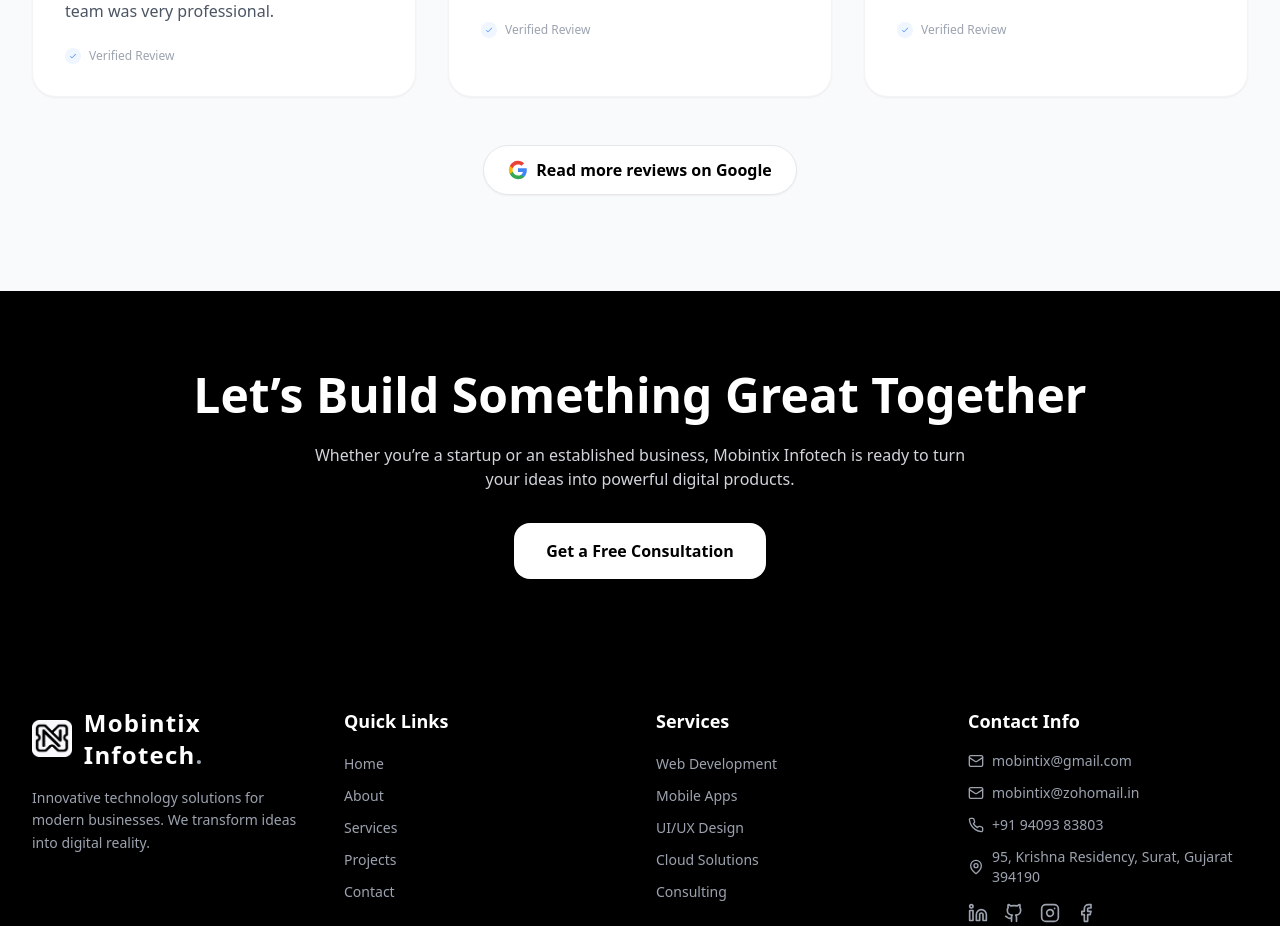
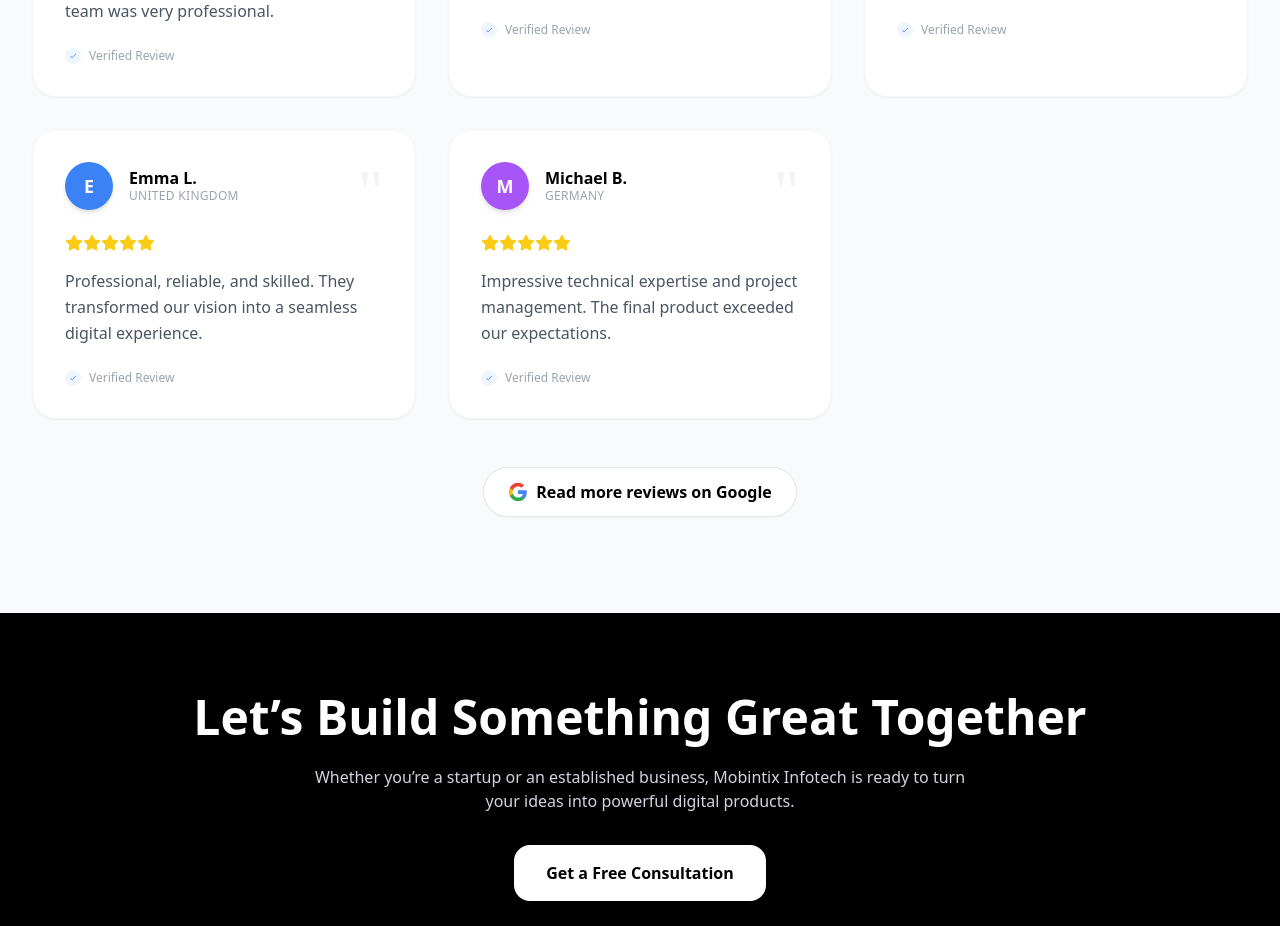
Before and after one commit to mobintix-in/Mobintix-App, a React (Vite) app: page /about in a window 1280 px wide. Shown: the part 2440-3366 px from the top of the page. Built offline with nearby package versions, Linux system fonts and the light colour scheme.

Commit message:
Mobintix

```diff
--- a/src/pages/About.tsx
+++ b/src/pages/About.tsx
@@ -60,6 +60,20 @@ const About = () => {
       rating: 5,
       review:
         'Highly recommend Mobintix Infotech for web and app development. They understood our requirements perfectly.',
+    },
+    {
+      name: 'Emma L.',
+      country: 'United Kingdom',
+      rating: 5,
+      review:
+        'Professional, reliable, and skilled. They transformed our vision into a seamless digital experience.',
+    },
+    {
+      name: 'Michael B.',
+      country: 'Germany',
+      rating: 5,
+      review:
+        'Impressive technical expertise and project management. The final product exceeded our expectations.',
     },
   ];
 
```
